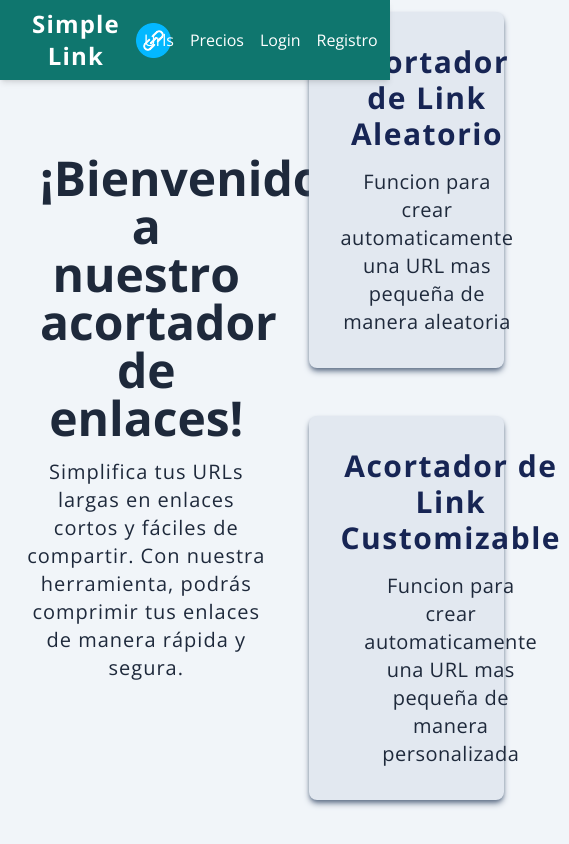
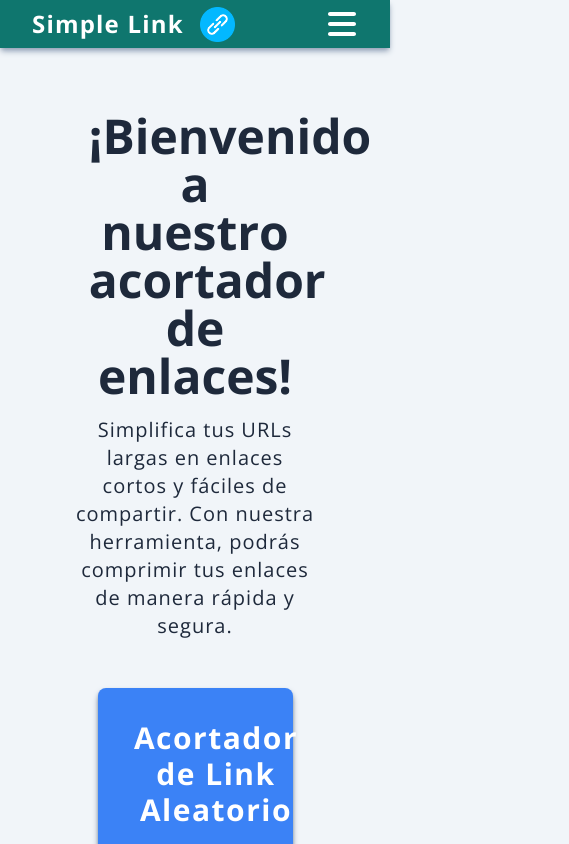
Before and after one commit to CristianMozetich/Url-Shortener, a Next.js app in the folder frontend/: page / in a window 390 px wide. Shown: the top 844 px of the page, 569 px wide, since content can reach past the window. Built offline with nearby package versions, Linux system fonts and the light colour scheme.

Commit message:
mis urls

```diff
--- a/frontend/src/app/components/NavBar/NavBar.jsx
+++ b/frontend/src/app/components/NavBar/NavBar.jsx
@@ -1,11 +1,21 @@
+"use client";
 import React from "react";
 import Link from "next/link";
 import Image from "next/image";
+import MenuHamburguesa from "../icons/menuHamburguesa";
+import ExitMenu from "../icons/ExitMenu";
+import { useState } from "react";
+import { button } from "@nextui-org/react";
 
 const NavBar = () => {
+  const [menuOpen, setMenuOpen] = useState(false);
+
+  const toggleMenu = () => {
+    setMenuOpen(!menuOpen);
+  };
   return (
     <>
-      <div className="flex justify-between fixed w-full bg-teal-700 text-white shadow-md">
+      <div className="flex justify-between h-12 items-center fixed w-full bg-teal-700 text-white shadow-md shadow-slate-400">
         <div className="flex">
           <Link
             href={"/"}
@@ -20,31 +30,82 @@ const NavBar = () => {
             />
           </Link>
         </div>
-        <div className="flex gap-4 items-center mr-8">
-          <Link href={"/pages/urls"} className="text-md hover:text-sky-500 transition-all">
+        <div className="mr-8 hidden md:block">
+          <Link
+            href={"/pages/urls"}
+            className="text-md m-2 hover:text-sky-950 font-bold transition-all tracking-wider"
+          >
             Urls
           </Link>
           <Link
-            className="text-md hover:text-sky-500 transition-all"
+            className="text-md m-2 hover:text-sky-950 font-bold transition-all tracking-wider"
             href={"/pages/prices"}
           >
             Precios
           </Link>
           <Link
-            className="text-md hover:text-sky-500 transition-all"
+            className="text-md m-2 hover:text-sky-950 font-bold transition-all tracking-wider"
             href={"/pages/login"}
           >
             Login
           </Link>
           <Link
-            className="text-md hover:text-sky-500 transition-all"
+            className="text-md m-2 hover:text-sky-950 font-bold transition-all tracking-wider"
             href={"/pages/registro"}
           >
             Registro
           </Link>
-
+        </div>
+        <div className="block md:hidden mr-8">
+          {menuOpen ? (
+            <button className="flex items-center" onClick={toggleMenu}>
+              <ExitMenu />{" "}
+              {/* Renderiza el ícono de salida cuando el menú está abierto */}
+            </button>
+          ) : (
+            <button className="flex items-center" onClick={toggleMenu}>
+              <MenuHamburguesa />{" "}
+              {/* Renderiza el ícono del menú hamburguesa cuando está cerrado */}
+            </button>
+          )}
         </div>
       </div>
+      {menuOpen && (
+        <div className="w-1/2 z-10 h-screen fixed mt-12 right-0 bg-teal-700">
+          <div className="mr-8 flex flex-col items-end">
+            <Link
+              className="text-lg m-2 hover:text-sky-950 text-white transition-all hover:-translate-x-1 tracking-wider font-bold"
+              href={"/pages/registro"}
+            >
+              REGISTRO
+            </Link>
+            <Link
+              className="text-lg m-2 hover:text-sky-950 text-white transition-all hover:-translate-x-1 tracking-wider font-bold"
+              href={"/pages/login"}
+            >
+              LOGIN
+            </Link>
+            <Link
+              href={"/pages/urls"}
+              className="text-lg m-2 hover:text-sky-950 text-white transition-all hover:-translate-x-1 tracking-wider font-bold"
+            >
+              MIS LINKS
+            </Link>
+            <Link
+              className="text-lg m-2 hover:text-sky-950 text-white transition-all hover:-translate-x-1 tracking-wider font-bold"
+              href={"/pages/prices"}
+            >
+              PRECIOS
+            </Link>
+            {menuOpen && (
+              <button
+                onClick={toggleMenu}
+                className="h-screen w-1/2 fixed left-0 bg-opacity-20 backdrop-filter backdrop-blur-sm"
+              ></button>
+            )}
+          </div>
+        </div>
+      )}
     </>
   );
 };
--- a/frontend/src/app/components/footer/Footer.jsx
+++ b/frontend/src/app/components/footer/Footer.jsx
@@ -4,7 +4,7 @@ import Link from "next/link";
 
 const Footer = () => {
   return (
-    <footer className="w-full bg-teal-900 text-white">
+    <footer className="w-full bg-teal-700 text-white">
       <div className="flex justify-center items-center gap-4 p-6">
         <span className="font-bold text-2xl">Simple Link</span>
         <Image
@@ -15,9 +15,9 @@ const Footer = () => {
         />
       </div>
       <div className="flex justify-center gap-4">
-        <Link className="text-lg hover:text-sky-500 transition-all" href={"/pages/prices"}>Precios</Link>
-        <Link className="text-lg hover:text-sky-500 transition-all" href={"/pages/login"}>Login</Link>
-        <Link className="text-lg hover:text-sky-500 transition-all" href={"/pages/registro"}>Registro</Link>
+        <Link className="text-lg hover:text-sky-950 transition-all" href={"/pages/prices"}>Precios</Link>
+        <Link className="text-lg hover:text-sky-950 transition-all" href={"/pages/login"}>Login</Link>
+        <Link className="text-lg hover:text-sky-950 transition-all" href={"/pages/registro"}>Registro</Link>
       </div>
       <div className="flex items-center flex-col p-6">
         <span className="text-sm">Todos los derechos reservados</span>
--- /dev/null
+++ b/frontend/src/app/components/icons/ExitMenu.jsx
@@ -0,0 +1,13 @@
+export default function ExitMenu(props) {
+  return (
+    <svg
+      {...props}
+      className="h-8 w-8"
+      fill="white"
+      xmlns="http://www.w3.org/2000/svg"
+      viewBox="0 0 384 512"
+    >
+      <path d="M342.6 150.6c12.5-12.5 12.5-32.8 0-45.3s-32.8-12.5-45.3 0L192 210.7 86.6 105.4c-12.5-12.5-32.8-12.5-45.3 0s-12.5 32.8 0 45.3L146.7 256 41.4 361.4c-12.5 12.5-12.5 32.8 0 45.3s32.8 12.5 45.3 0L192 301.3 297.4 406.6c12.5 12.5 32.8 12.5 45.3 0s12.5-32.8 0-45.3L237.3 256 342.6 150.6z" />
+    </svg>
+  );
+}
--- /dev/null
+++ b/frontend/src/app/components/icons/MenuHamburguesa.jsx
@@ -0,0 +1,13 @@
+export default function MenuHamburguesa(props) {
+  return (
+    <svg
+    {...props}
+      xmlns="http://www.w3.org/2000/svg"
+      className="h-8 w-8"
+      fill={"white"}
+      viewBox="0 0 448 512"
+    >
+      <path d="M0 96C0 78.3 14.3 64 32 64H416c17.7 0 32 14.3 32 32s-14.3 32-32 32H32C14.3 128 0 113.7 0 96zM0 256c0-17.7 14.3-32 32-32H416c17.7 0 32 14.3 32 32s-14.3 32-32 32H32c-17.7 0-32-14.3-32-32zM448 416c0 17.7-14.3 32-32 32H32c-17.7 0-32-14.3-32-32s14.3-32 32-32H416c17.7 0 32 14.3 32 32z" />
+    </svg>
+  );
+}
--- a/frontend/src/app/components/info/Info.jsx
+++ b/frontend/src/app/components/info/Info.jsx
@@ -4,12 +4,11 @@ import Menu from "../menu/Menu";
 
 const Info = () => {
   return (
-    <>
-      <div className="flex flex-wrap flex-col h-screen justify-center items-center">
+    <div className="flex flex-wrap flex-col justify-center items-center">
       <Menu />
-        <div className="flex-col w-1/2 mb-8 m-34 flex flex-wrap items-center  bg-slate-200  p-6 rounded-lg shadow-md shadow-slate-500">
+      <div className="flex-col w-1/2 mb-8 m-34 flex flex-wrap items-center  bg-blue-500 text-white  p-6 rounded-lg shadow-md shadow-slate-500">
         <Link
-            className="text-3xl p-2 text-center font-bold tracking-wider hover:translate-x-1 transition-all text-blue-950 hover:text-emerald-800"
+          className="text-3xl p-2 text-center font-bold tracking-wider hover:translate-x-1 transition-all text-white hover:text-slate-800"
           href={"/pages/urlform"}
         >
           Acortador de Link Aleatorio
@@ -19,9 +18,9 @@ const Info = () => {
           aleatoria
         </p>
       </div>
-        <div className="shadow-slate-500 flex-col w-1/2 mb-8 flex-wrap flex items-center m-4  p-6 bg-slate-200 rounded-lg shadow-md">
+      <div className="shadow-slate-500 flex-col w-1/2 mb-8 flex-wrap flex items-center m-4 text-white  p-6 bg-blue-500 rounded-lg shadow-md">
         <Link
-            className="text-3xl font-bold text-center tracking-wider p-2 hover:translate-x-1 transition-all text-blue-950 hover:text-emerald-800"
+          className="text-3xl font-bold text-center tracking-wider p-2 hover:translate-x-1 transition-all text-white hover:text-slate-800"
           href={"/pages/customurl"}
         >
           Acortador de Link Customizable
@@ -32,7 +31,6 @@ const Info = () => {
         </p>
       </div>
     </div>
-    </>
   );
 };
 
--- a/frontend/src/app/components/menu/Menu.jsx
+++ b/frontend/src/app/components/menu/Menu.jsx
@@ -3,7 +3,7 @@ import React from "react";
 const Menu = () => {
   return (
     <div className="w-3/4 mb-6 p-6 flex flex-col">
-      <span className="font-semibold text-5xl m-2 p-2">
+      <span className="font-semibold text-5xl m-2 mt-20 p-2">
         ¡Bienvenido a nuestro acortador de enlaces!
       </span>
         <span className="text-xl tracking-wider">
--- a/frontend/src/app/pages/login/page.jsx
+++ b/frontend/src/app/pages/login/page.jsx
@@ -4,7 +4,7 @@ import LoginForm from "../../components/LoginForm/LoginForm";
 const Login = () => {
   return (
     <div className="grid items-center justify-items-center lg:grid-cols-2 lg:overflow-hidden">
-      <div className="bg-green-900 h-screen flex justify-center items-center flex-col">
+      <div className="bg-emerald-950 h-screen flex justify-center items-center flex-col">
         <h1 className="text-center text-6xl font-bold text-white m-4 p-4 tracking-wider">
           Bienvenido nuevamente!
         </h1>
--- a/frontend/src/app/pages/registro/page.jsx
+++ b/frontend/src/app/pages/registro/page.jsx
@@ -5,7 +5,7 @@ import RegistroForm from "../../components/RegistroForm/RegistroForm";
 const Registro = () => {
   return (
     <div className="grid items-center justify-items-center lg:grid-cols-2 lg:overflow-hidden">
-      <div className="bg-emerald-900 h-screen flex justify-center items-center flex-col">
+      <div className="bg-emerald-950 h-screen flex justify-center items-center flex-col">
         <h1 className="text-center text-6xl tracking-wider font-bold text-white m-4 p-4">Bienvenido a Simple Link</h1>
         <span className="text-white text-center p-6 m-6 tracking-wider"><span className="font-semibold">!Únete a nuestra comunidad de acortamiento de URL!</span> Regístrate ahora para comenzar a acortar tus enlaces de forma rápida y sencilla. Solo necesitamos unos pocos detalles tuyos para configurar tu cuenta. Completa el formulario a continuación y empieza a acortar tus enlaces en cuestión de segundos.</span>
       </div>
```
Also changed, not shown: frontend/src/app/pages/urls/page.jsx (+25 -12 lines). Lines whose indentation alone changed are shown as unchanged.
